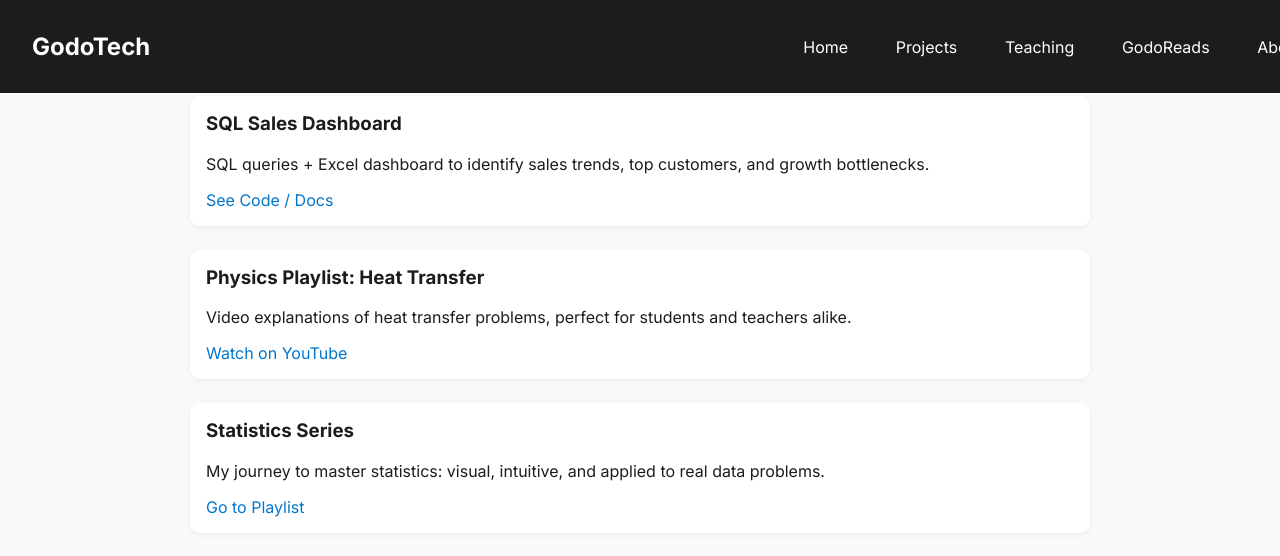
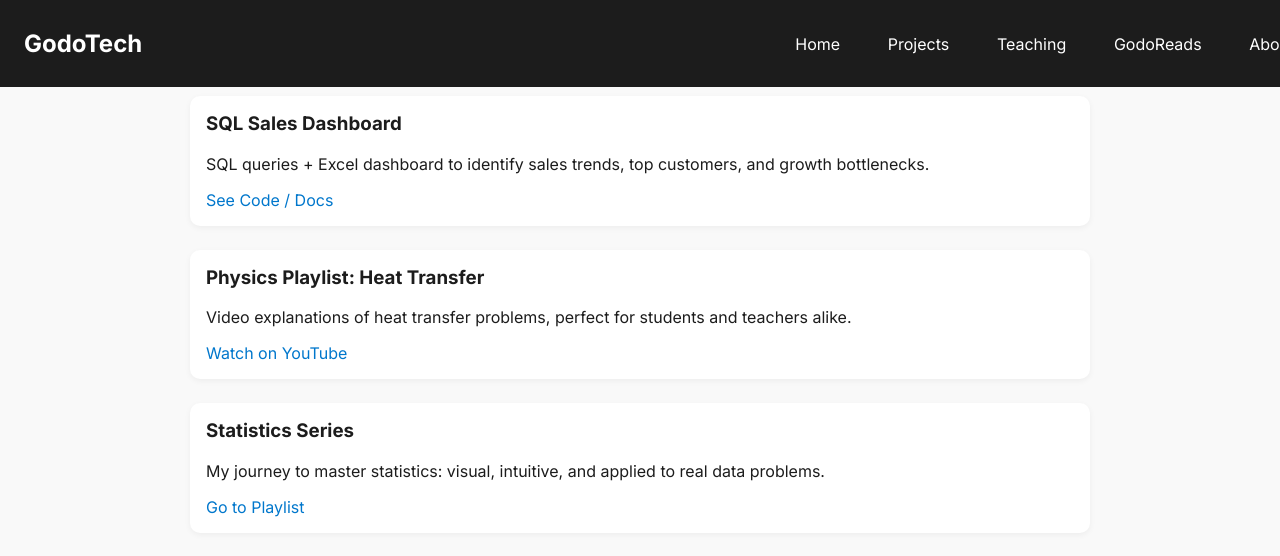
Before and after one commit to Arfenond/godotech, a plain HTML site: page projects.html in a window 1280 px wide. Drawn offline with Linux system fonts and the light colour scheme.

Commit message:
Update projects.html

```diff
--- a/projects.html
+++ b/projects.html
@@ -16,7 +16,7 @@
     header {
       background-color: #1c1c1c;
       color: white;
-      padding: 1rem 2rem;
+      padding: 0.8rem 1.5rem;
       position: fixed;
       width: 100%;
       top: 0;
```
